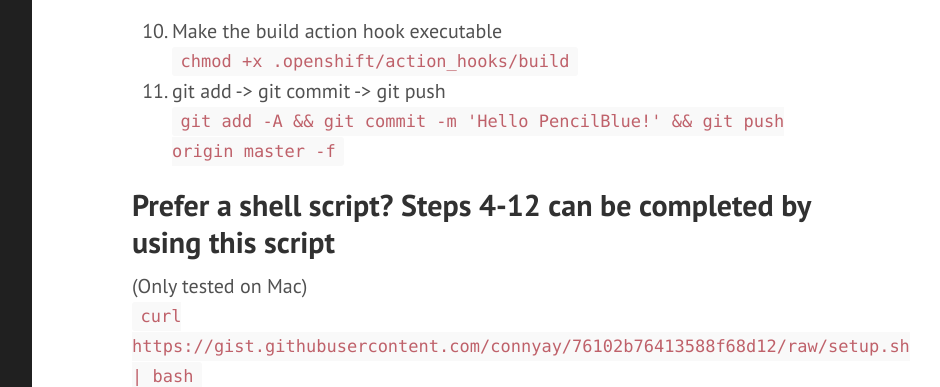
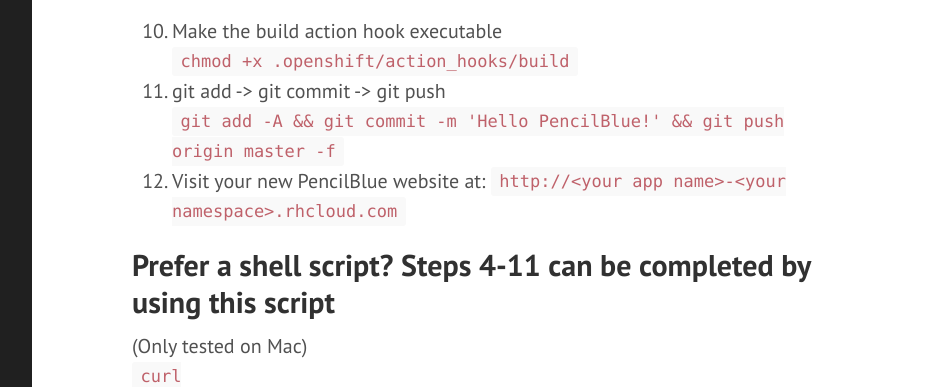
Before and after one commit to connyay/connyay.github.io, a Jekyll site: the page built from _posts/2014-11-25-pencilblue-on-openshift.md, in a window 1280 px wide and 900 px high, scrolled down 1927 px, cut to the strip 92-479 px from the top of the window. Shown: the whole strip, without its empty margins (328-1268 px from the left). Built offline with Jekyll 4.4.1, drawn with Linux system fonts in a browser that asks for light colours; Markdown is read by kramdown in place of the engine named in the settings.

Commit message:
add link, fix numbers

```diff
--- a/_posts/2014-11-25-pencilblue-on-openshift.md
+++ b/_posts/2014-11-25-pencilblue-on-openshift.md
@@ -46,11 +46,12 @@ title: Hosting PencilBlue on OpenShift by Red Hat
     {% gist connyay/76102b76413588f68d12 build %}
 10. Make the build action hook executable
     `chmod +x .openshift/action_hooks/build`
-12. git add -> git commit -> git push
+11. git add -> git commit -> git push
     `git add -A && git commit -m 'Hello PencilBlue!' && git push origin master -f`
+12. Visit your new PencilBlue website at: `http://<your app name>-<your namespace>.rhcloud.com`
 
 
-## Prefer a shell script? Steps 4-12 can be completed by using this script
+## Prefer a shell script? Steps 4-11 can be completed by using this script
 (Only tested on Mac)
 `curl https://gist.githubusercontent.com/connyay/76102b76413588f68d12/raw/setup.sh | bash`
 {% gist connyay/76102b76413588f68d12 setup.sh %}
```
